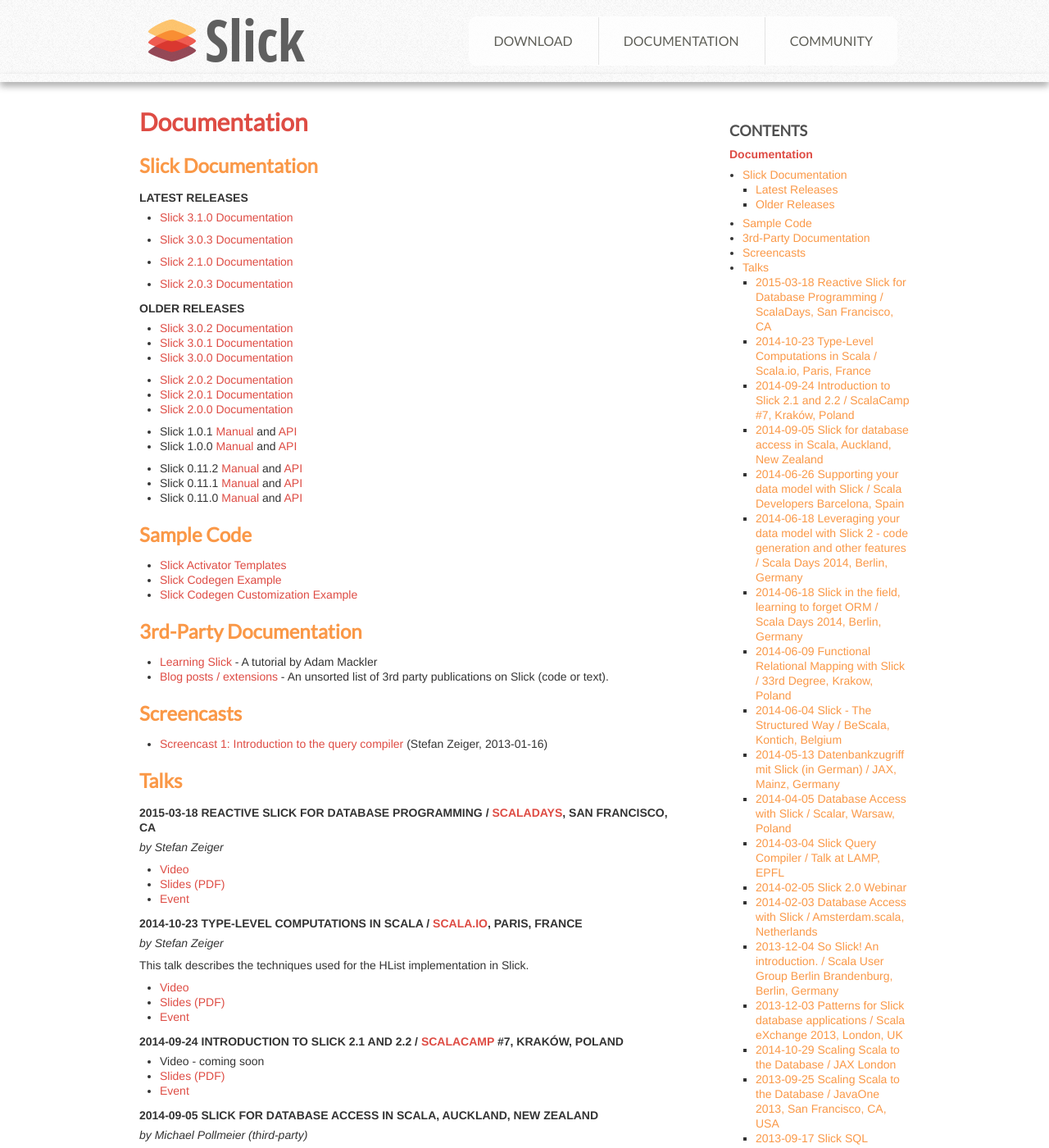
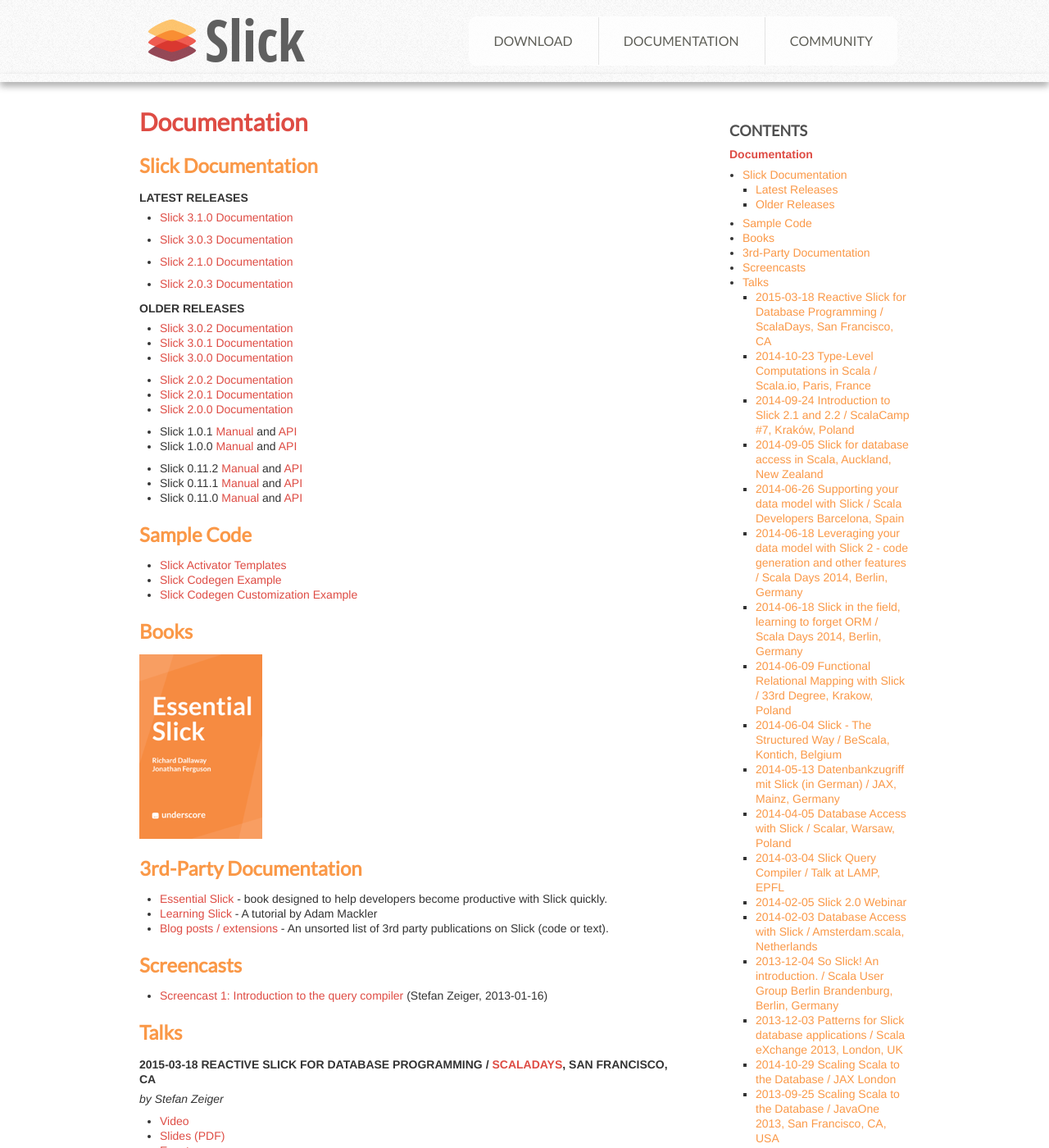
Before and after one commit to slick/slick.github.com, a Jekyll site: the page built from docs/index.md, in a window 1280 px wide and 1400 px high. Shown: the whole window at 82% size. Built offline with Jekyll 4.4.1, drawn with Linux system fonts in a browser that asks for light colours.

Commit message:
Add Essential Slick

```diff
--- a/docs/index.md
+++ b/docs/index.md
@@ -72,9 +72,13 @@
 * [Slick Codegen Example](https://github.com/slick/slick-codegen-example)
 * [Slick Codegen Customization Example](https://github.com/slick/slick-codegen-customization-example)
 
+## Books
+
+[![Essential Slick book cover]({{ site.url }}/resources/images/essential-slick-cover.png)](http://underscore.io/books/essential-slick/)
 
 ## 3rd-Party Documentation
 
+* [Essential Slick](http://underscore.io/books/essential-slick/) - book designed to help developers become productive with Slick quickly.
 * [Learning Slick](https://mackler.org/LearningSlick2/) - A tutorial by Adam Mackler
 * [Blog posts / extensions](https://github.com/slick/slick/issues/478) - An unsorted list of 3rd party publications on Slick (code or text).
 
```
Also changed, not shown: resources/images/essential-slick-cover.png (added).
